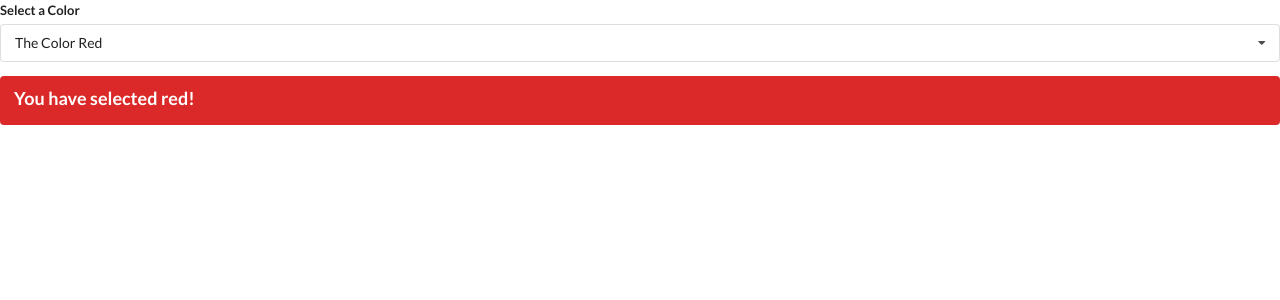
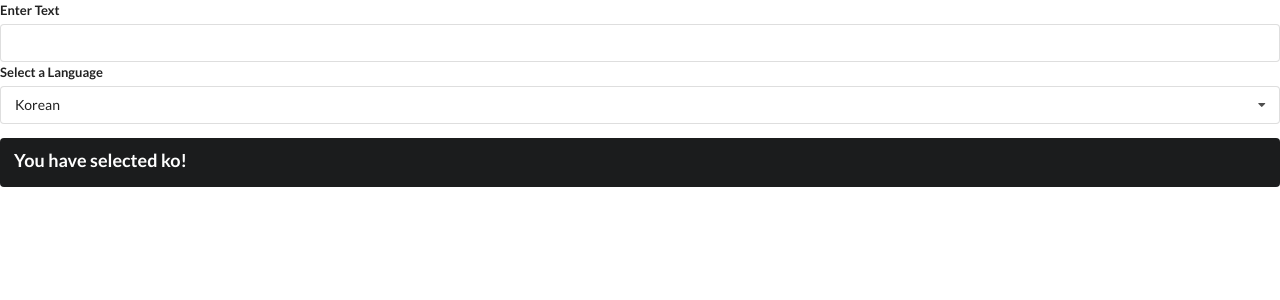
Before and after one commit to hyosunko/widgets, a React (Create React App) app: page /translate in a window 1280 px wide. Shown: the top 300 px of the page. Built offline with nearby package versions, Linux system fonts and the light colour scheme.

Commit message:
Add Translate Component add label prop to Dropdown Component

```diff
--- a/src/App.js
+++ b/src/App.js
@@ -1,8 +1,9 @@
 import React, { useState } from 'react'
 
 import Accordion from './components/Accordion'
+import Dropdown from './components/Dropdown'
 import Search from './components/Search'
-import Dropdown from './components/Dropdown'
+import Translate from './components/Translate'
 import "./App.css";
 
 const items = [
@@ -40,13 +41,9 @@
 
   return (
     <div>
-      <Dropdown
-        options={options}
-        selected={selected}
-        onSelectedChange={setSelected}
-      />
+      <Translate />
     </div>
-  )
+  );
 }
 
 export default App
--- a/src/components/Dropdown.js
+++ b/src/components/Dropdown.js
@@ -1,6 +1,6 @@
 import React, { useState, useEffect, useRef } from 'react'
 
-const Dropdown = ({ options, selected, onSelectedChange }) => {
+const Dropdown = ({ label, options, selected, onSelectedChange }) => {
   const [open, setOpen] = useState(false)
   const ref = useRef()
 
@@ -39,7 +39,7 @@
   return (
     <div ref={ref} className="ui form">
       <div className="field">
-        <label className="label">Select a Color</label>
+        <label className="label">{label}</label>
         <div
           onClick={() => {
             setOpen(!open);
--- /dev/null
+++ b/src/components/Translate.js
@@ -0,0 +1,50 @@
+import React, { useState } from 'react'
+
+import Dropdown from './Dropdown'
+
+const options = [
+  {
+    label: 'Korean',
+    value: 'ko'
+  },
+  {
+    label: 'Japanses',
+    value: 'ja'
+  },
+  {
+    label: 'Afrikaans',
+    value: 'af'
+  },
+  {
+    label: 'Arabic',
+    value: 'ar'
+  },
+  {
+    label: 'Hindi',
+    value: 'hi'
+  }
+]
+
+const Translate = () => {
+  const [language, setLanguage] = useState(options[0])
+  const [text, setText] = useState('')
+
+  return (
+    <div>
+      <div className="ui form">
+        <div className="field">
+          <label>Enter Text</label>
+          <input value={text} onChange={(e) => setText(e.target.value)} />
+        </div>
+      </div>
+      <Dropdown
+        label="Select a Language"
+        options={options}
+        selected={language}
+        onSelectedChange={setLanguage}
+      />
+    </div>
+  );
+}
+
+export default Translate
```
